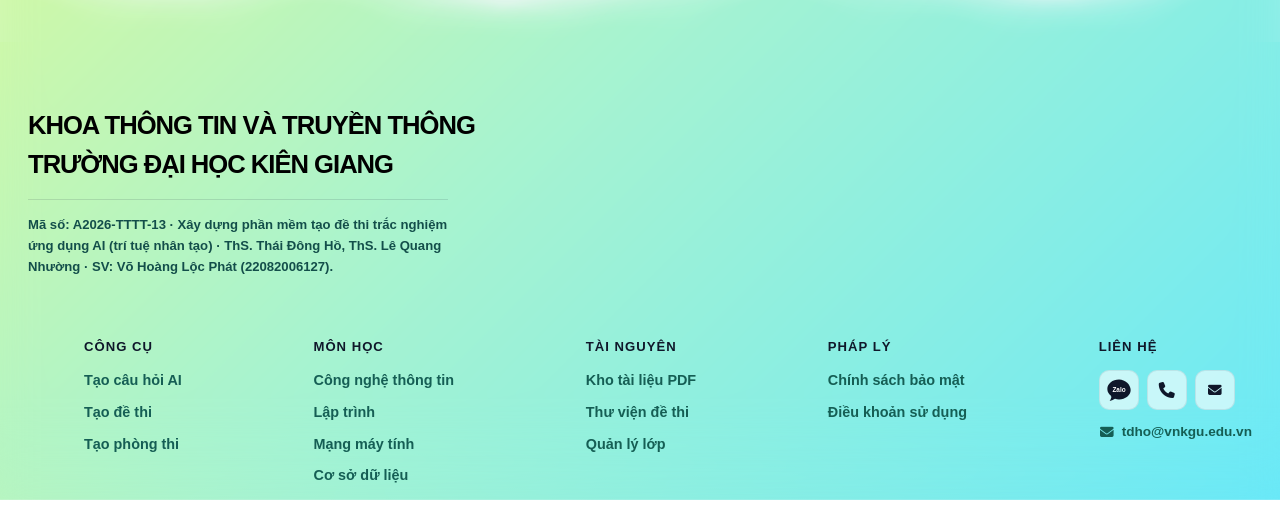
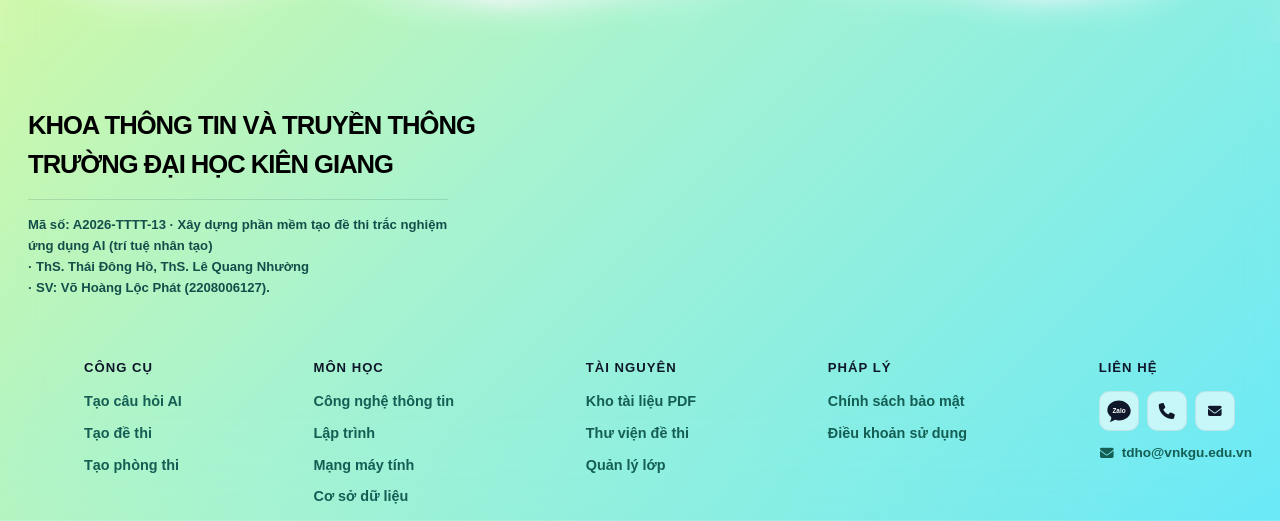
Before and after one commit to Stewie2311/StewieQuiz, a Flask app: page /chinh-sach-bao-mat in a window 1280 px wide; the page is wider, and only the part inside the window is pictured. Shown: the part 1118-1639 px from the top of that part. Before the commit the page ends 1618 px from the top of that part, so only its background shows below. Run offline with Flask 3, Linux system fonts and the light colour scheme; some libraries are stand-ins or nearby versions.

Commit message:
sua footer

```diff
--- a/templates/components/footer.html
+++ b/templates/components/footer.html
@@ -9,7 +9,7 @@
             </a>
 
             <div class="lpf-copy">
-                Mã số: A2026-TTTT-13 · Xây dựng phần mềm tạo đề thi trắc nghiệm ứng dụng AI (trí tuệ nhân tạo) · ThS. Thái Đông Hồ, ThS. Lê Quang Nhường · SV: Võ Hoàng Lộc Phát (22082006127).<br><br>
+                Mã số: A2026-TTTT-13 · Xây dựng phần mềm tạo đề thi trắc nghiệm ứng dụng AI (trí tuệ nhân tạo) <br>· ThS. Thái Đông Hồ, ThS. Lê Quang Nhường <br>· SV: Võ Hoàng Lộc Phát (2208006127).<br><br>
             </div>
         </div>
 
--- a/templates/components/footer_auth.html
+++ b/templates/components/footer_auth.html
@@ -1,5 +1,5 @@
 <div class="auth-contact">
-    <a href="tel:0369548619"><i class="fas fa-phone"></i> </a>
+
     <span class="sep">·</span>
     <a href="mailto:tdho@vnkgu.edu.vn"><i class="fas fa-envelope"></i> tdho@vnkgu.edu.vn</a>
 </div>
```
